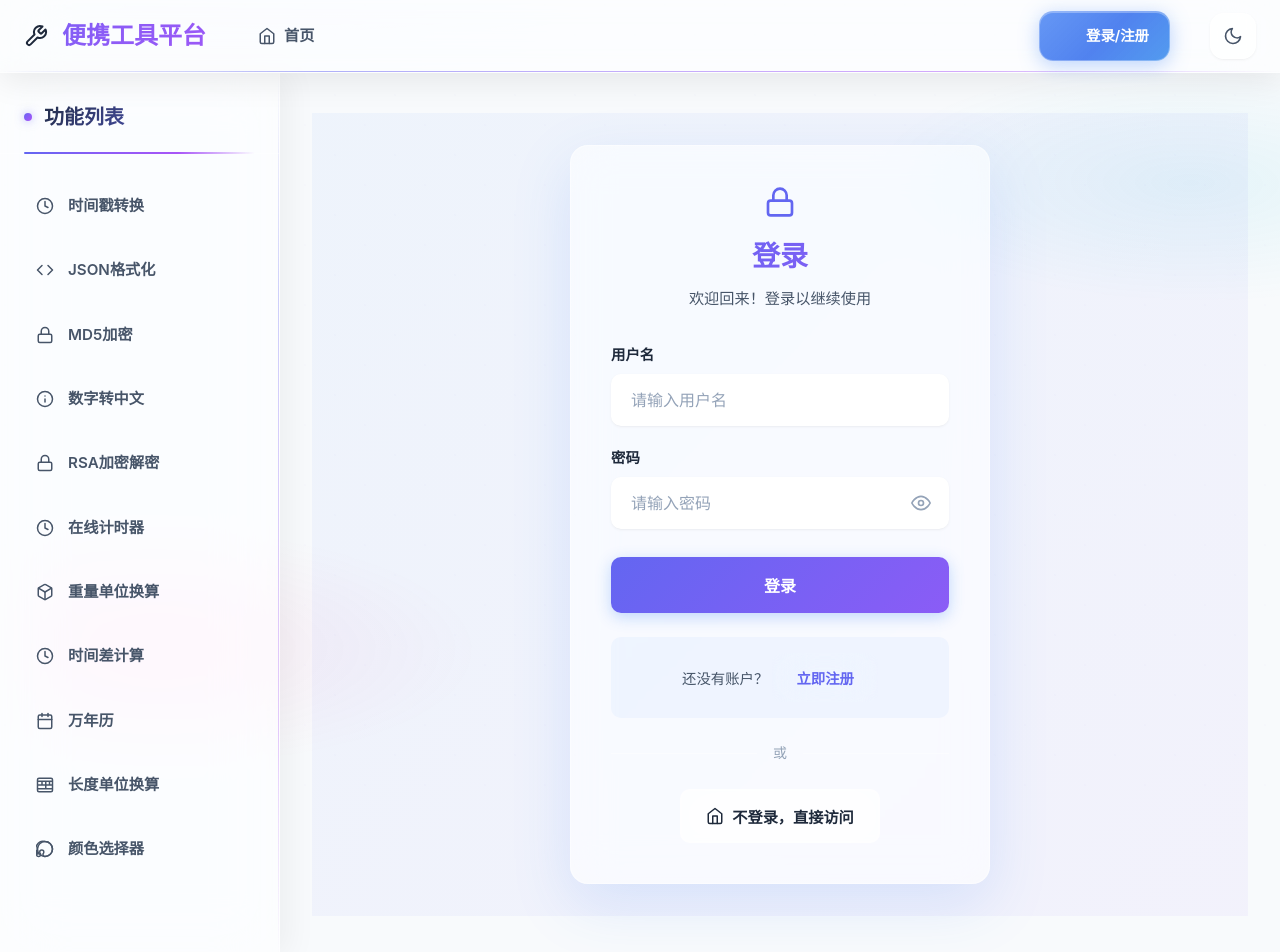
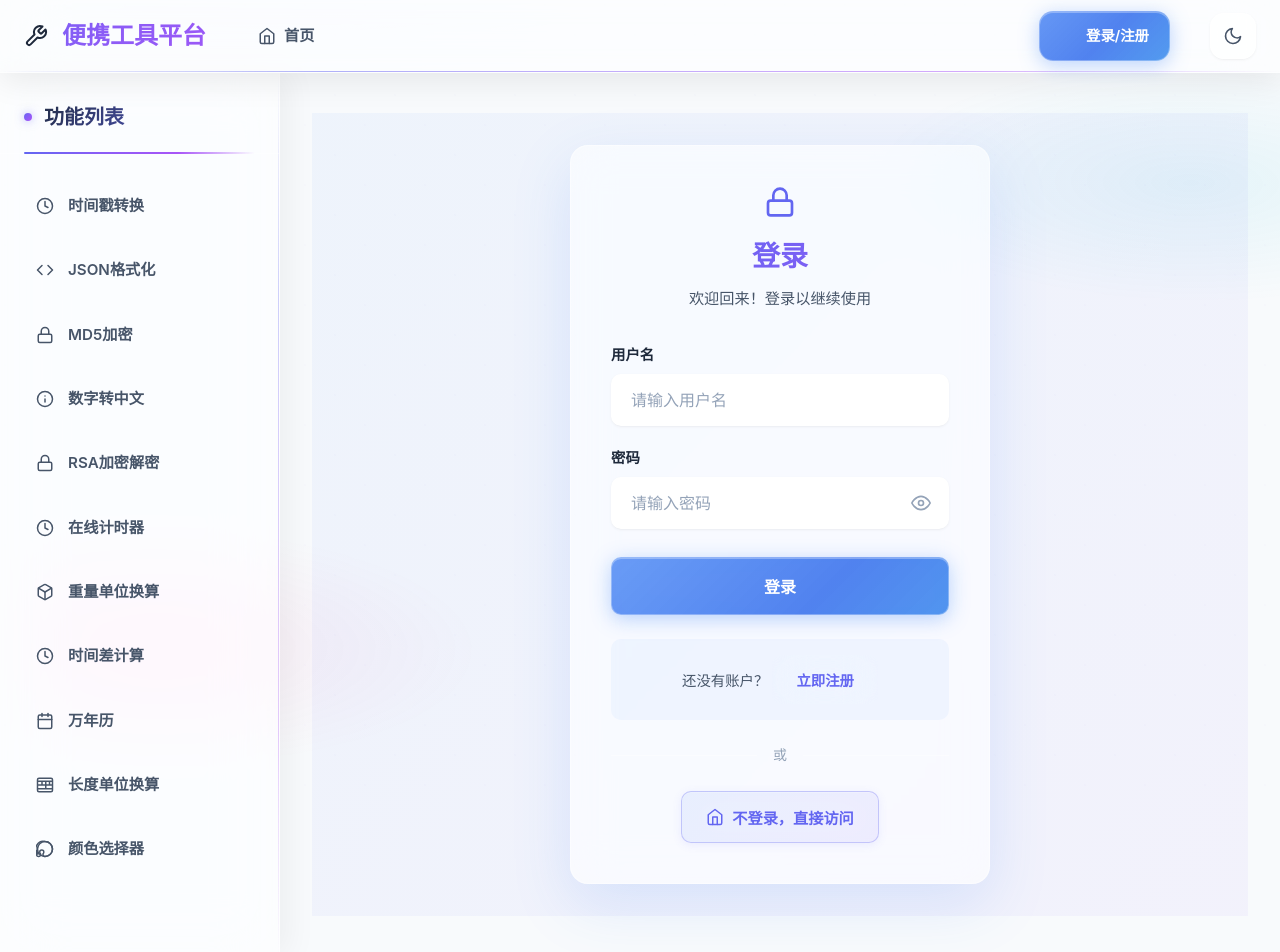
Before and after one commit to 3inchtime/trae_label, a Vue app in the folder frontend/: page /auth in a window 1280 px wide. Shown: the top 952 px of the page. Built offline with nearby package versions, Linux system fonts and the light colour scheme.

Commit message:
refactor(ui): 同步登录注册页面按钮为蓝色渐变玻璃材质 - 提交按钮和访客按钮样式更新

```diff
--- a/frontend/src/views/Auth.vue
+++ b/frontend/src/views/Auth.vue
@@ -385,24 +385,46 @@ const continueAsGuest = () => {
 .submit-btn {
   margin-top: 0.5rem;
   padding: 1rem;
-  background: linear-gradient(135deg, var(--accent-primary) 0%, var(--accent-secondary) 100%);
+  background: linear-gradient(135deg, rgba(59, 130, 246, 0.7) 0%, rgba(37, 99, 235, 0.8) 30%, rgba(14, 165, 233, 0.7) 70%, rgba(59, 130, 246, 0.8) 100%);
+  background-size: 300% 300%;
   color: white;
-  border: none;
+  border: 1px solid rgba(255, 255, 255, 0.3);
   border-radius: var(--radius-md);
   font-size: 1rem;
   font-weight: 700;
   cursor: pointer;
   transition: all var(--transition-normal);
-  box-shadow: 0 4px 15px rgba(59, 130, 246, 0.3);
+  box-shadow: 0 4px 20px rgba(59, 130, 246, 0.35), inset 0 1px 0 rgba(255, 255, 255, 0.3);
+  animation: gradientShift 6s ease infinite;
+  backdrop-filter: blur(20px);
+  -webkit-backdrop-filter: blur(20px);
+  position: relative;
+  overflow: hidden;
+}
+
+.submit-btn::before {
+  content: '';
+  position: absolute;
+  top: 0;
+  left: -100%;
+  width: 100%;
+  height: 100%;
+  background: linear-gradient(90deg, transparent, rgba(255, 255, 255, 0.5), transparent);
+  transition: left var(--transition-slow);
+}
+
+.submit-btn:hover:not(:disabled)::before {
+  left: 100%;
 }
 
 .submit-btn:hover:not(:disabled) {
-  transform: translateY(-2px);
-  box-shadow: 0 8px 25px rgba(59, 130, 246, 0.4);
+  transform: translateY(-3px);
+  box-shadow: 0 8px 35px rgba(59, 130, 246, 0.5), inset 0 1px 0 rgba(255, 255, 255, 0.4);
+  border-color: rgba(255, 255, 255, 0.5);
 }
 
 .submit-btn:active:not(:disabled) {
-  transform: translateY(0);
+  transform: translateY(-1px);
 }
 
 .submit-btn:disabled {
@@ -467,20 +489,26 @@ const continueAsGuest = () => {
   align-items: center;
   gap: 0.5rem;
   padding: 0.875rem 1.5rem;
-  background: var(--glass-bg);
-  border: 2px solid var(--glass-border);
+  background: linear-gradient(135deg, rgba(99, 102, 241, 0.15) 0%, rgba(59, 130, 246, 0.1) 50%, rgba(139, 92, 246, 0.1) 100%);
+  background-size: 300% 300%;
+  border: 1px solid rgba(99, 102, 241, 0.3);
   border-radius: var(--radius-md);
-  color: var(--text-primary);
+  color: var(--accent-primary);
   font-weight: 600;
   cursor: pointer;
   transition: all var(--transition-normal);
+  box-shadow: 0 2px 10px rgba(99, 102, 241, 0.1), inset 0 1px 0 rgba(255, 255, 255, 0.2);
+  animation: gradientShift 15s ease infinite;
+  backdrop-filter: blur(20px);
+  -webkit-backdrop-filter: blur(20px);
 }
 
 .guest-btn:hover {
-  border-color: var(--accent-primary);
-  color: var(--accent-primary);
-  background: rgba(59, 130, 246, 0.08);
+  background: linear-gradient(135deg, rgba(99, 102, 241, 0.25) 0%, rgba(59, 130, 246, 0.2) 50%, rgba(139, 92, 246, 0.2) 100%);
+  border-color: rgba(99, 102, 241, 0.5);
+  color: var(--accent-secondary);
   transform: translateY(-2px);
+  box-shadow: 0 6px 25px rgba(99, 102, 241, 0.25), inset 0 1px 0 rgba(255, 255, 255, 0.3);
 }
 
 @media (max-width: 480px) {
```
